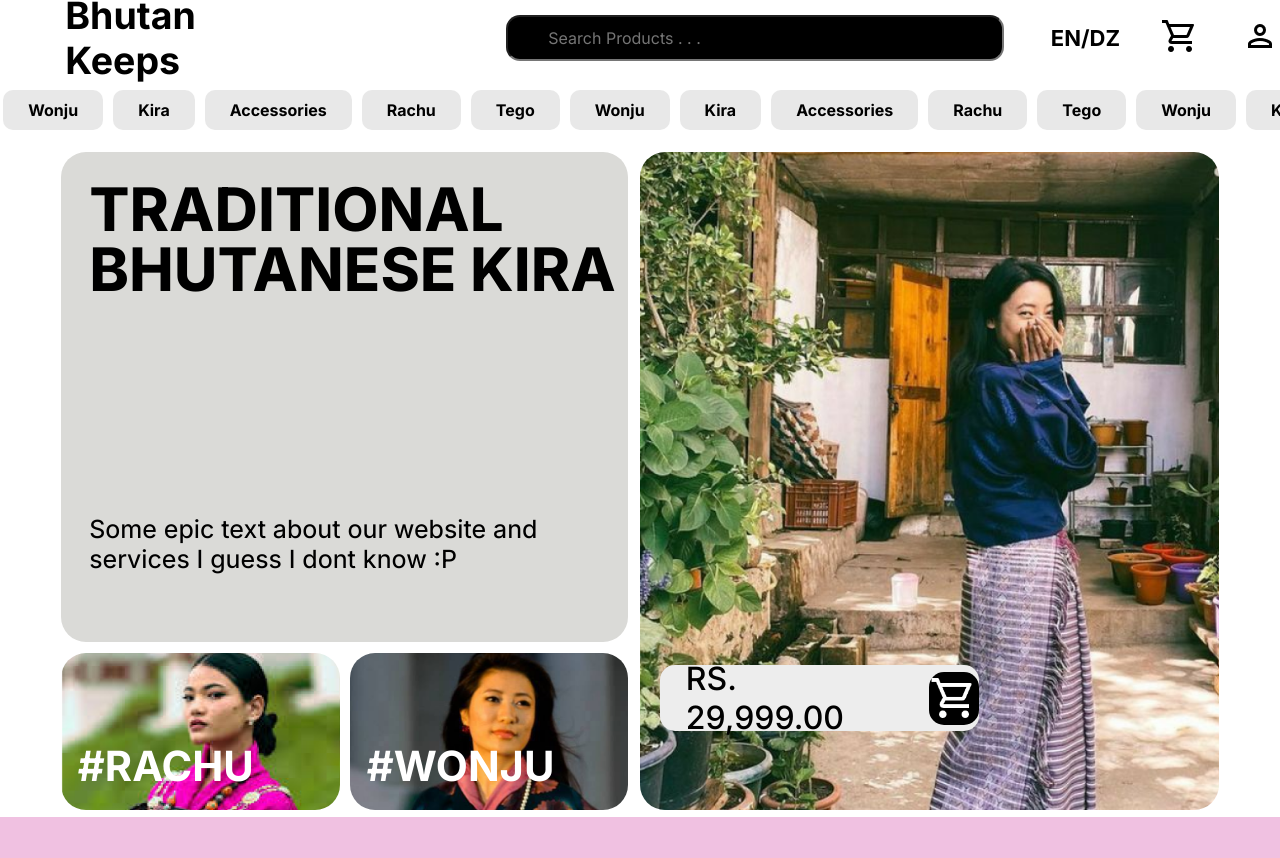
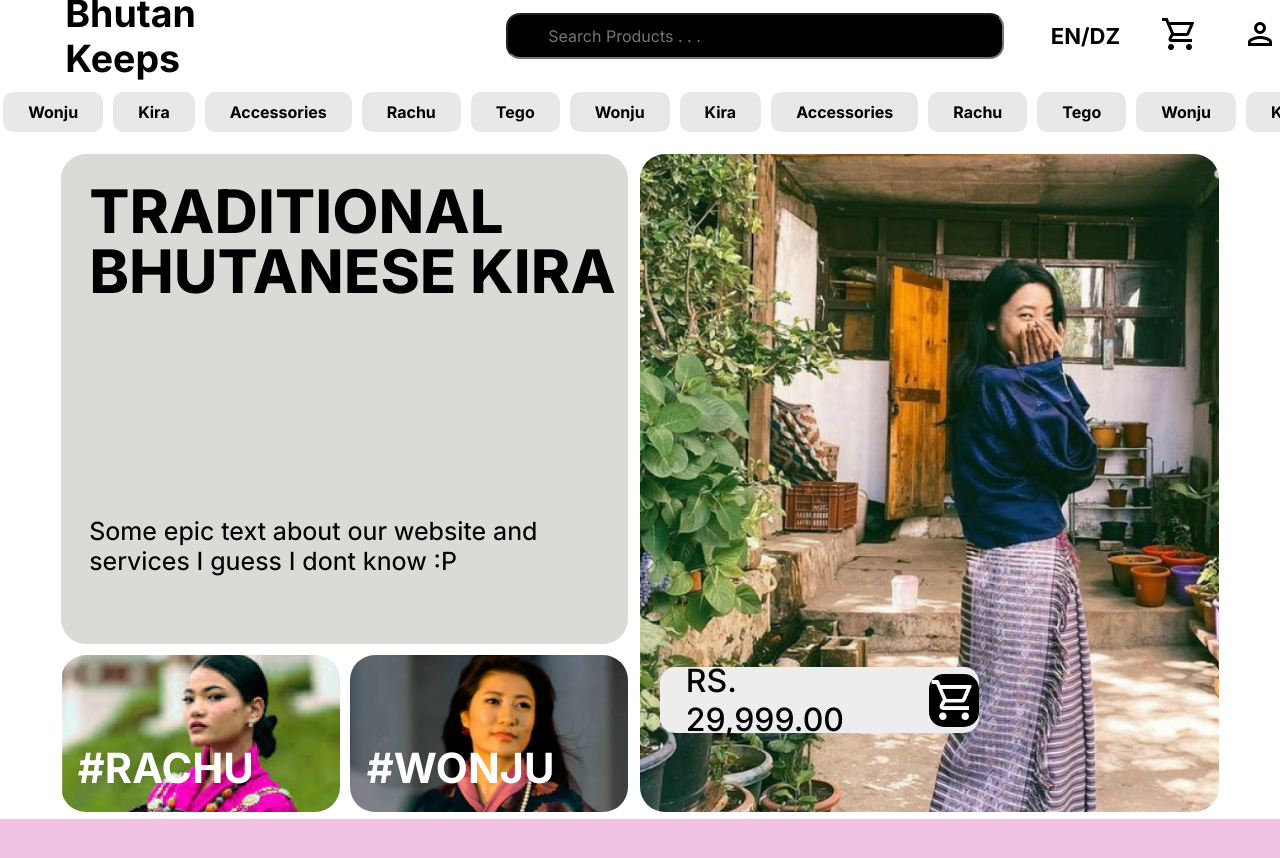
Before and after one commit to Kanishak-xd/Bhutan-Keeps, a plain HTML site: page index.html in a window 1280 px wide. Shown: the top 858 px of the page. Drawn offline with Linux system fonts and the light colour scheme.

Commit message:
fixed navbar & category strip for all pages

```diff
--- a/cart.css
+++ b/cart.css
@@ -15,13 +15,16 @@ nav {
     align-items: center;
     position: fixed;
     width: 100%;
-    height: 70px;
+    /* height: 70px; */
+    /* background-color: transparent;  */
+    height: 9%;
+    background-color: white;
     top: 0;
     z-index: 1;
 }
 .logo {
     margin-left: 5.1%;
-    padding-top: 1%;
+    padding-top: 0%;
     font-size: 25px;
     width: 20%;
     text-decoration: none;
@@ -38,7 +41,7 @@ nav {
 }
 .searchBar {
     width: 40%;
-    padding-top: 1%;
+    padding-top: 0%;
     margin-left: 15%;
 }
 input[type=text] {
@@ -51,7 +54,7 @@ input[type=text] {
     color: white;
 }
 ul {
-    padding-top: 1%;
+    padding-top: 0%;
     display: flex;
     align-items: center;
     font-size: 22px;
@@ -78,7 +81,7 @@ ul li img {
     justify-content: center;
     background-color: white;
     padding: 10px 0px;
-    margin-top: 75px;
+    margin-top: 77px;
 }
 .categories ul {
     display: flex;
--- a/profile.css
+++ b/profile.css
@@ -15,13 +15,16 @@ nav {
     align-items: center;
     position: fixed;
     width: 100%;
-    height: 70px;
+    /* height: 70px; */
+    /* background-color: transparent;  */
+    height: 9%;
+    background-color: white;
     top: 0;
     z-index: 1;
 }
 .logo {
     margin-left: 5.1%;
-    padding-top: 1%;
+    padding-top: 0%;
     font-size: 25px;
     width: 20%;
     text-decoration: none;
@@ -38,7 +41,7 @@ nav {
 }
 .searchBar {
     width: 40%;
-    padding-top: 1%;
+    padding-top: 0%;
     margin-left: 15%;
 }
 input[type=text] {
@@ -51,7 +54,7 @@ input[type=text] {
     color: white;
 }
 ul {
-    padding-top: 1%;
+    padding-top: 0%;
     display: flex;
     align-items: center;
     font-size: 22px;
@@ -78,7 +81,7 @@ ul li img {
     justify-content: center;
     background-color: white;
     padding: 10px 0px;
-    margin-top: 75px;
+    margin-top: 77px;
 }
 .categories ul {
     display: flex;
--- a/styles.css
+++ b/styles.css
@@ -17,14 +17,14 @@ nav {
     width: 100%;
     /* height: 70px; */
     /* background-color: transparent;  */
-    height: 8%;
-    background-color: transparent;
+    height: 9%;
+    background-color: white;
     top: 0;
     z-index: 1;
 }
 .logo {
     margin-left: 5.1%;
-    padding-top: 1%;
+    padding-top: 0%;
     font-size: 25px;
     width: 20%;
     text-decoration: none;
@@ -41,7 +41,7 @@ nav {
 }
 .searchBar {
     width: 40%;
-    padding-top: 1%;
+    padding-top: 0%;
     margin-left: 15%;
 }
 input[type=text] {
@@ -54,7 +54,7 @@ input[type=text] {
     color: white;
 }
 ul {
-    padding-top: 1%;
+    padding-top: 0%;
     display: flex;
     align-items: center;
     font-size: 22px;
@@ -81,7 +81,7 @@ ul li img {
     justify-content: center;
     background-color: white;
     padding: 10px 0px;
-    margin-top: 75px;
+    margin-top: 77px;
 }
 .categories ul {
     display: flex;
```
